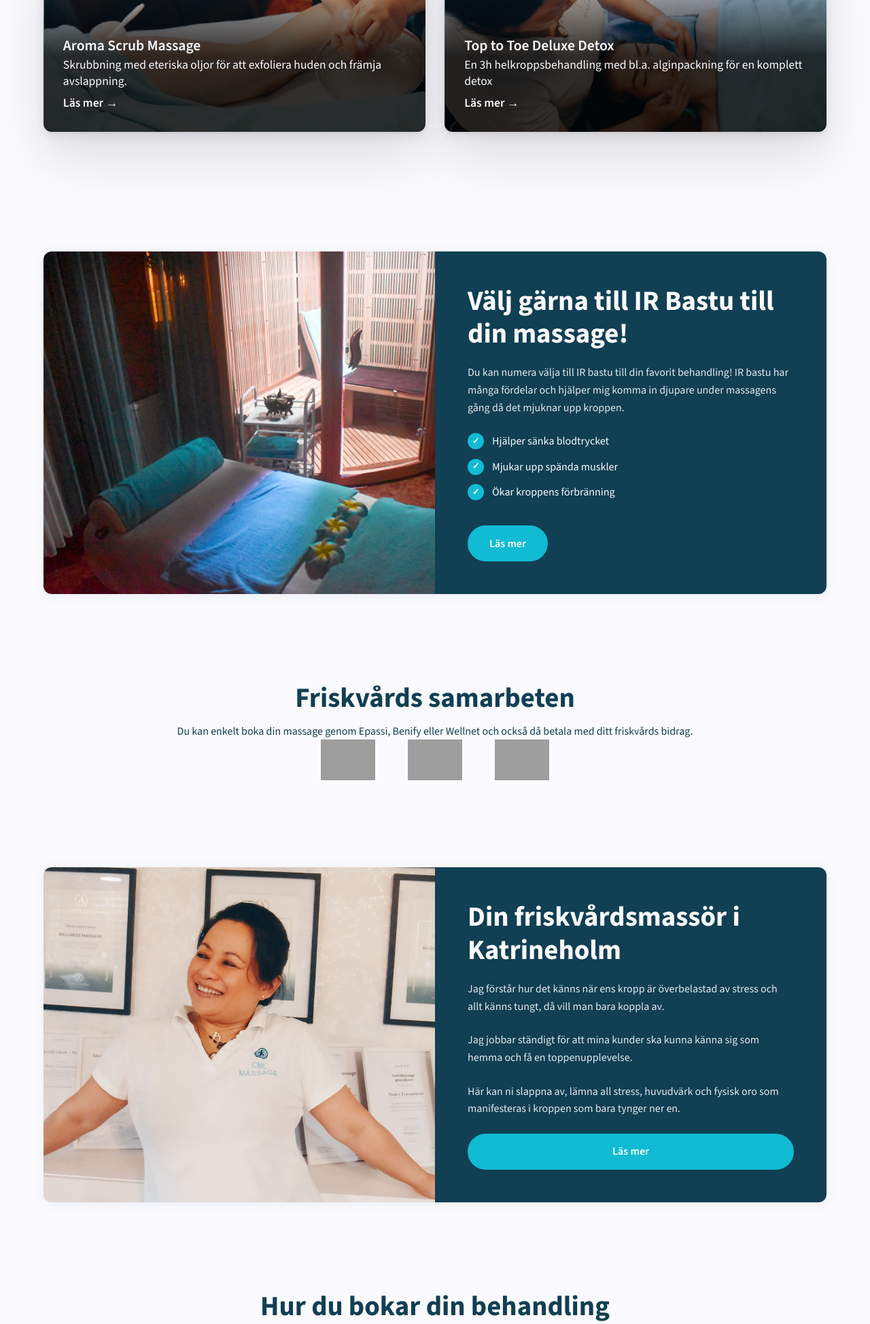
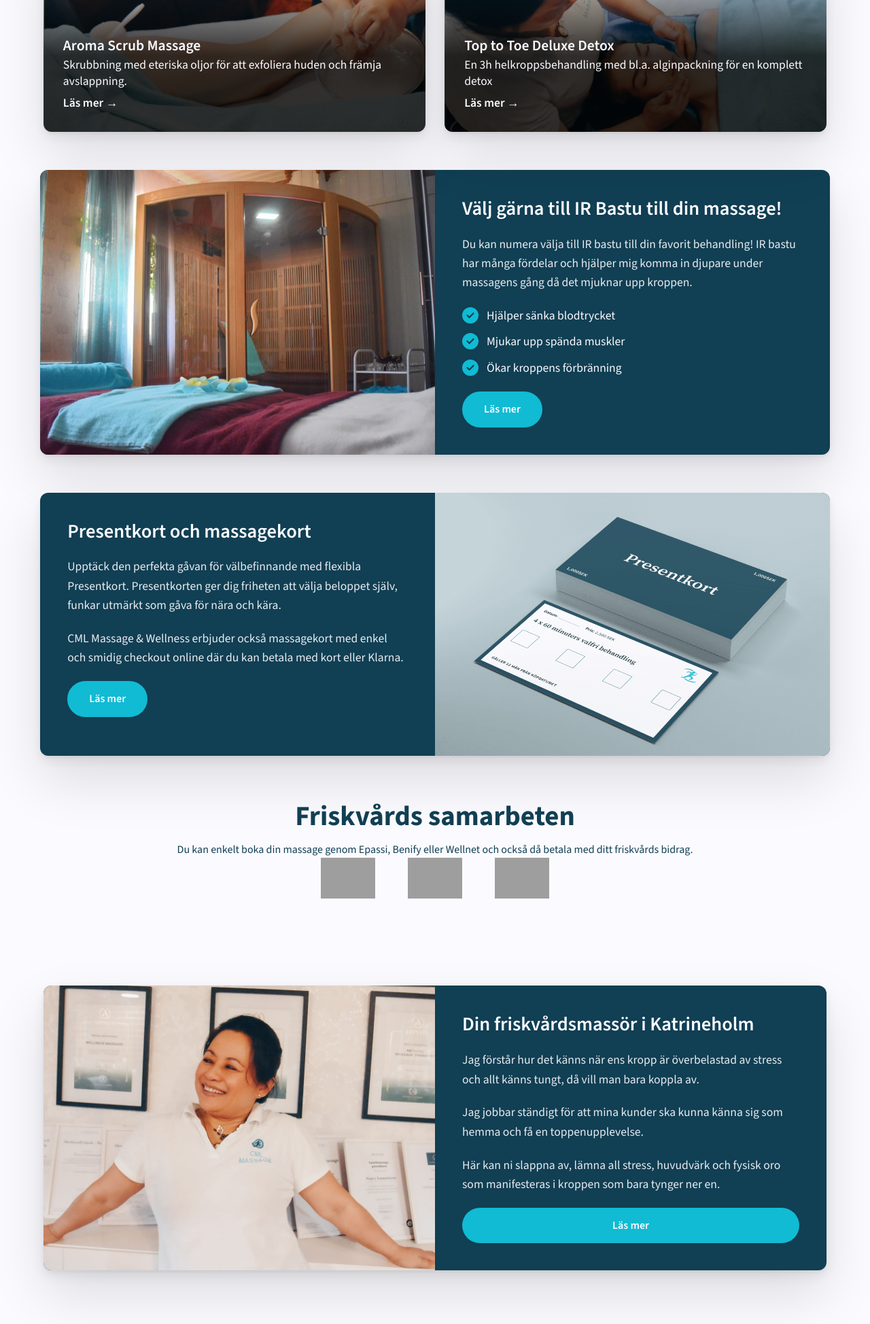
Before and after one commit to stevenlomon/cml-massage-rebuild, a PHP site: page / in a window 1280 px wide. Shown: the part 2786-4734 px from the top of the page at 68% size. Run offline with PHP 8.4, Linux system fonts and the light colour scheme; grey boxes are pictures that could not be loaded.

Commit message:
fix: rebuild IR Bastu and add Presentkort promo banner cards
Rebuild the IR Bastu card from scratch with live site structure: dark
primary background, 2-column grid, inline SVG circle-check icons, and
pill button. Create the new Presentkort card with reversed layout
(text left, image right). Both cards wrapped in a .promo-cards section
with reduced gap from treatment cards above.

Co-Authored-By: Claude Opus 4.6 <noreply@anthropic.com>

```diff
--- a/assets/css/style.css
+++ b/assets/css/style.css
@@ -401,7 +401,7 @@ h3 {
 
 /* ===== Treatment Cards ===== */
 .treatments {
-    padding: clamp(5rem, 10.8vw, 7rem) clamp(1rem, 1.5vw, 2.5rem);
+    padding: clamp(5rem, 10.8vw, 7rem) clamp(1rem, 1.5vw, 2.5rem) clamp(2.5rem, 5vw, 3.5rem);
 }
 
 .treatments-grid {
@@ -483,65 +483,88 @@ h3 {
     opacity: 0.85;
 }
 
-/* ===== Split Banners (IR Bastu, About Nancy, Presentkort, CTA) ===== */
+/* ===== Split Banners (IR Bastu, Presentkort, About Nancy, CTA) ===== */
 .split-banner {
     display: grid;
     grid-template-columns: 1fr 1fr;
     border-radius: var(--radius);
     overflow: hidden;
-    box-shadow: var(--shadow-card);
+    background-color: var(--color-primary);
+    box-shadow:
+        0px 2.4px 5.3px 0px rgba(0, 0, 0, 0.05),
+        0px 8px 17.9px 0px rgba(0, 0, 0, 0.07),
+        0px 36px 80px 0px rgba(0, 0, 0, 0.12);
 }
 
-.split-banner-content {
-    background-color: var(--color-primary);
-    color: var(--color-text-light);
-    padding: 3rem;
-    display: flex;
-    flex-direction: column;
-    justify-content: center;
+.split-banner--reversed {
+    direction: rtl;
 }
 
-.split-banner-content h2 {
-    color: var(--color-text-light);
-    margin-bottom: 1.25rem;
+.split-banner--reversed > * {
+    direction: ltr;
 }
 
-.split-banner-content p {
-    opacity: 0.9;
-    margin-bottom: 1.5rem;
+.split-banner-image {
+    overflow: hidden;
 }
 
 .split-banner-image img {
     width: 100%;
     height: 100%;
     object-fit: cover;
+    display: block;
+}
+
+.split-banner-content {
+    color: var(--color-text-light);
+    padding: clamp(2rem, 3.5vw, 2.5rem);
+    display: flex;
+    flex-direction: column;
+    gap: 1.3rem;
+}
+
+.split-banner-content h2 {
+    color: var(--color-text-light);
+    font-family: var(--font-body);
+    font-size: clamp(1.5rem, 2.5vw, 1.78rem);
+    font-weight: 600;
+    line-height: 1.2;
+}
+
+.split-banner-content p {
+    font-size: clamp(1rem, 1.5vw, 1.1rem);
+    line-height: 1.6;
+    opacity: 0.92;
 }
 
 .split-banner .check-list {
-    margin-bottom: 1.5rem;
+    list-style: none;
+    padding: 0;
+    margin: 0;
+    display: flex;
+    flex-direction: column;
+    gap: 0.65rem;
 }
 
 .split-banner .check-list li {
     display: flex;
     align-items: center;
     gap: 0.75rem;
-    margin-bottom: 0.75rem;
-    font-size: 1rem;
+    font-size: clamp(1rem, 1.5vw, 1.1rem);
 }
 
-.split-banner .check-list li::before {
-    content: '✓';
-    display: flex;
-    align-items: center;
-    justify-content: center;
+.split-banner .check-list li svg {
     width: 24px;
     height: 24px;
-    border-radius: 50%;
-    background-color: var(--color-accent);
-    color: var(--color-text-light);
-    font-size: 0.8rem;
-    font-weight: 700;
     flex-shrink: 0;
+    fill: var(--color-accent);
+}
+
+.promo-cards {
+    padding: 0 clamp(1rem, 1.5vw, 2.5rem);
+    display: flex;
+    flex-direction: column;
+    gap: clamp(2.5rem, 5vw, 3.5rem);
 }
 
 /* ===== Partners / Friskvård Logos ===== */
@@ -1064,6 +1087,10 @@ h3 {
         grid-template-columns: 1fr;
     }
 
+    .split-banner--reversed {
+        direction: ltr;
+    }
+
     .split-banner-image {
         max-height: 300px;
         overflow: hidden;
--- a/index.php
+++ b/index.php
@@ -68,25 +68,48 @@ $stars = str_repeat($star_svg, 5);
     </div>
 </section>
 
-<!-- IR Bastu Banner -->
-<section style="padding: 4rem 0;">
-    <div class="container">
+<!-- Promo Banner Cards -->
+<section class="promo-cards container">
+
+    <!-- IR Bastu -->
     <div class="split-banner">
         <div class="split-banner-image">
-                <img src="/assets/images/ir-bastu.jpg" alt="IR Bastu på CML Massage & Wellness" width="600" height="400" loading="lazy">
+            <img src="/assets/images/ir-bastu.jpg" alt="IR Bastu på CML Massage &amp; Wellness" width="600" height="453" loading="lazy">
         </div>
         <div class="split-banner-content">
             <h2>Välj gärna till IR Bastu till din massage!</h2>
             <p>Du kan numera välja till IR bastu till din favorit behandling! IR bastu har många fördelar och hjälper mig komma in djupare under massagens gång då det mjuknar upp kroppen.</p>
             <ul class="check-list">
-                    <li>Hjälper sänka blodtrycket</li>
-                    <li>Mjukar upp spända muskler</li>
-                    <li>Ökar kroppens förbränning</li>
+                <li>
+                    <svg xmlns="http://www.w3.org/2000/svg" viewBox="0 0 512 512"><path d="M256 512A256 256 0 1 0 256 0a256 256 0 1 0 0 512zM369 209L241 337c-9.4 9.4-24.6 9.4-33.9 0l-64-64c-9.4-9.4-9.4-24.6 0-33.9s24.6-9.4 33.9 0l47 47L335 175c9.4-9.4 24.6-9.4 33.9 0s9.4 24.6 0 33.9z"/></svg>
+                    Hjälper sänka blodtrycket
+                </li>
+                <li>
+                    <svg xmlns="http://www.w3.org/2000/svg" viewBox="0 0 512 512"><path d="M256 512A256 256 0 1 0 256 0a256 256 0 1 0 0 512zM369 209L241 337c-9.4 9.4-24.6 9.4-33.9 0l-64-64c-9.4-9.4-9.4-24.6 0-33.9s24.6-9.4 33.9 0l47 47L335 175c9.4-9.4 24.6-9.4 33.9 0s9.4 24.6 0 33.9z"/></svg>
+                    Mjukar upp spända muskler
+                </li>
+                <li>
+                    <svg xmlns="http://www.w3.org/2000/svg" viewBox="0 0 512 512"><path d="M256 512A256 256 0 1 0 256 0a256 256 0 1 0 0 512zM369 209L241 337c-9.4 9.4-24.6 9.4-33.9 0l-64-64c-9.4-9.4-9.4-24.6 0-33.9s24.6-9.4 33.9 0l47 47L335 175c9.4-9.4 24.6-9.4 33.9 0s9.4 24.6 0 33.9z"/></svg>
+                    Ökar kroppens förbränning
+                </li>
             </ul>
             <div><a href="/behandlingar.php#ir-bastu-och-massage" class="btn btn-primary">Läs mer</a></div>
         </div>
     </div>
+
+    <!-- Presentkort & Massagekort -->
+    <div class="split-banner split-banner--reversed">
+        <div class="split-banner-image">
+            <img src="/assets/images/presentkort.png" alt="Presentkort och massagekort" width="1024" height="683" loading="lazy">
         </div>
+        <div class="split-banner-content">
+            <h2>Presentkort och massagekort</h2>
+            <p>Upptäck den perfekta gåvan för välbefinnande med flexibla Presentkort. Presentkorten ger dig friheten att välja beloppet själv, funkar utmärkt som gåva för nära och kära.</p>
+            <p>CML Massage &amp; Wellness erbjuder också massagekort med enkel och smidig checkout online där du kan betala med kort eller Klarna.</p>
+            <div><a href="/presentkort-och-massagekort.php" class="btn btn-primary">Läs mer</a></div>
+        </div>
+    </div>
+
 </section>
 
 <!-- Friskvård Partners -->
```
Also changed, not shown: assets/images/ir-bastu.jpg, assets/images/presentkort.png (added). Lines whose indentation alone changed are shown as unchanged.
